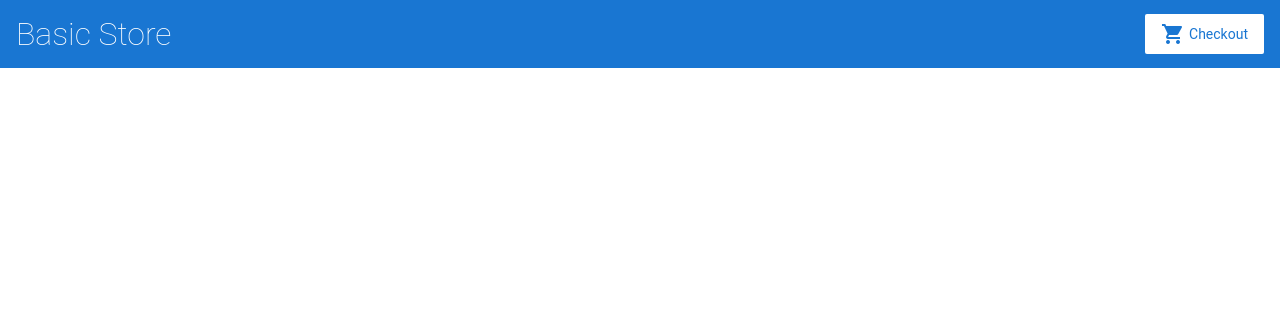
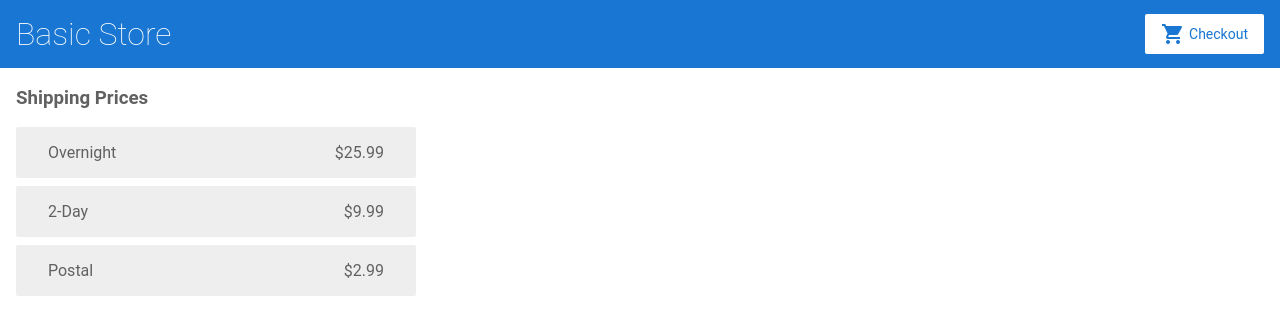
Before and after one commit to hillhousedev/Angular-basic-cart, an Angular app: page /shipping in a window 1280 px wide. Before the commit this address led to /. Shown: the top 334 px of the page. Built offline with nearby package versions, Linux system fonts and the light colour scheme.

Commit message:
Shipping component working

```diff
--- a/src/app/app.module.ts
+++ b/src/app/app.module.ts
@@ -31,6 +31,7 @@ import { ShippingComponent } from './shipping/shipping.component';
         { path: '', component: ProductListComponent },
         { path: 'products/:productId', component: ProductDetailsComponent },
         { path: 'cart', component: CartComponent },
+        { path: 'shipping', component: ShippingComponent },
   ])
   ],
   providers: [],
--- a/src/app/cart.service.ts
+++ b/src/app/cart.service.ts
@@ -1,4 +1,5 @@
 import { Injectable } from '@angular/core';
+import { HttpClient } from '@angular/common/http';
 
 
 @Injectable({
@@ -7,6 +8,10 @@ import { Injectable } from '@angular/core';
 export class CartService {
 
   items = [];
+
+  constructor(
+    private http: HttpClient
+  ) { }
 
   // tslint:disable-next-line:typedef
   addToCart(product) {
@@ -24,5 +29,8 @@ export class CartService {
     return this.items;
   }
 
-  constructor() { }
+  // tslint:disable-next-line:typedef
+  getShippingPrices() {
+    return this.http.get('/assets/shipping.json');
+  }
 }
--- a/src/app/cart/cart.component.html
+++ b/src/app/cart/cart.component.html
@@ -1,5 +1,8 @@
 <h3>Cart</h3>
 
+<p>
+    <a routerLink="/shipping">Shipping Prices</a>
+</p>
 <div class="cart-item" *ngFor="let item of items">
     <span>{{ item.name }}</span>
     <span>{{ item.price | currency:'$' }}</span>
--- a/src/app/shipping/shipping.component.html
+++ b/src/app/shipping/shipping.component.html
@@ -1 +1,6 @@
-<p>shipping works!</p>
+<h3>Shipping Prices</h3>
+
+<div class="shipping-item" *ngFor="let shipping of shippingCosts | async">
+    <span>{{ shipping.type }}</span>
+    <span>{{ shipping.price | currency }}</span>
+</div>
--- a/src/app/shipping/shipping.component.ts
+++ b/src/app/shipping/shipping.component.ts
@@ -1,4 +1,6 @@
 import { Component, OnInit } from '@angular/core';
+import { CartService } from '../cart.service';
+
 
 @Component({
   selector: 'app-shipping',
@@ -6,10 +8,15 @@ import { Component, OnInit } from '@angular/core';
   styleUrls: ['./shipping.component.css']
 })
 export class ShippingComponent implements OnInit {
+  shippingCosts;
 
-  constructor() { }
+  constructor(
+    private cartService: CartService
+  ) { }
 
-  ngOnInit(): void {
+  // tslint:disable-next-line:typedef
+  ngOnInit()  {
+    this.shippingCosts = this.cartService.getShippingPrices();
   }
 
 }
```
